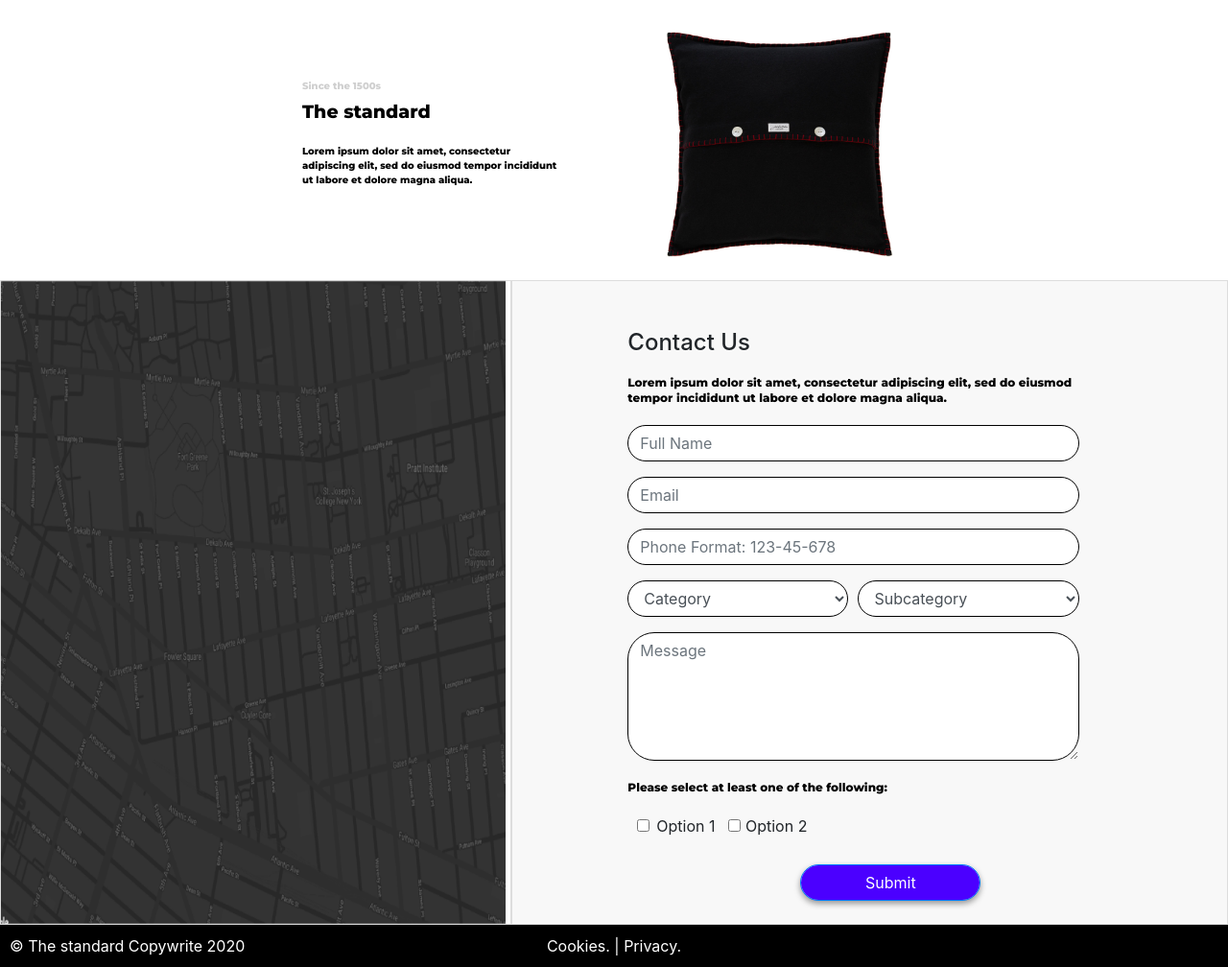
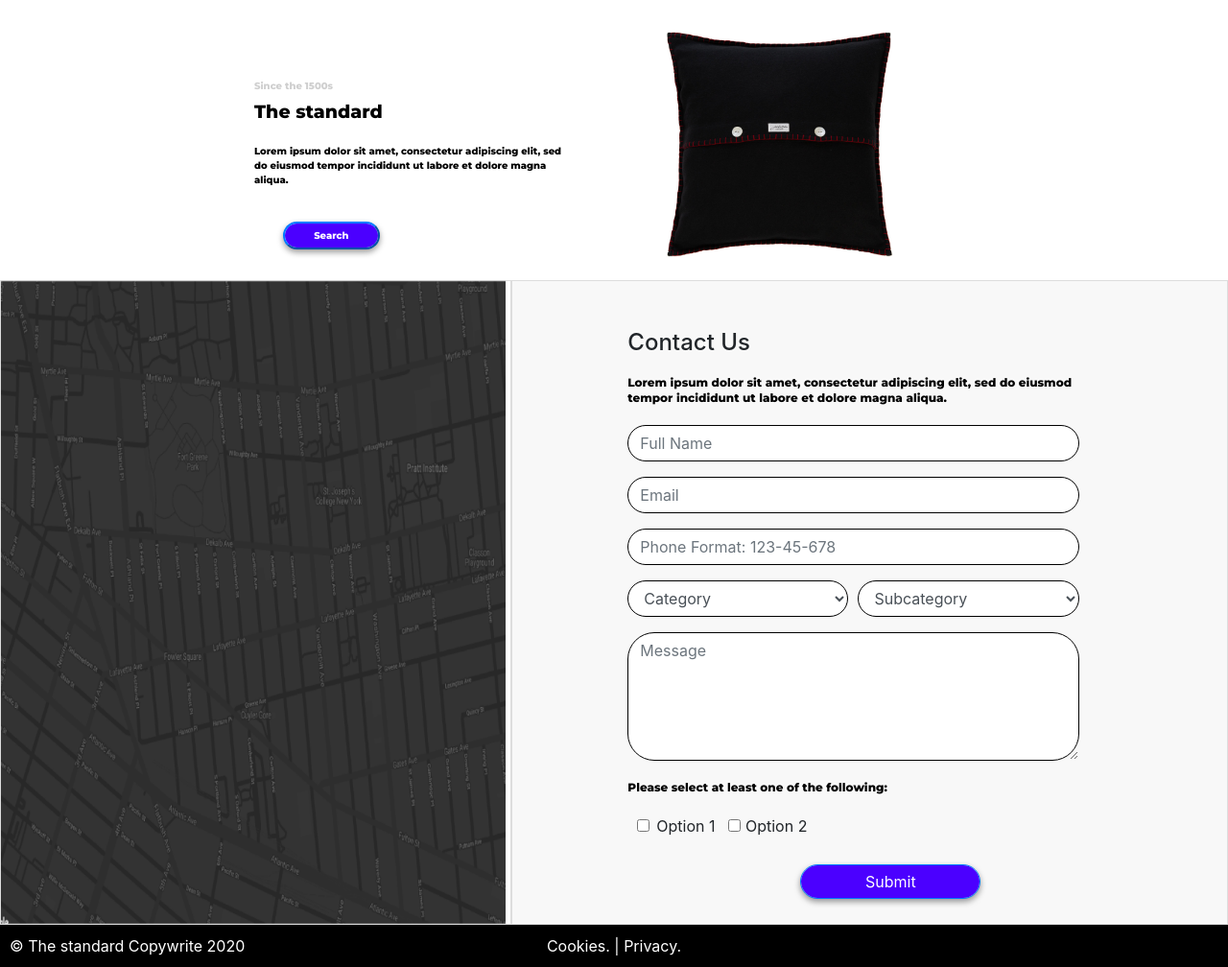
Before and after one commit to iakovosl/Responsive-Website, a plain HTML site: page index.html in a window 1280 px wide. Shown: the part 1393-2401 px from the top of the page at 96% size. Drawn offline with nearby package versions, Linux system fonts and the light colour scheme.

Commit message:
Added search button

```diff
--- a/index.html
+++ b/index.html
@@ -19,6 +19,7 @@
 <body>
     <header>
         <div class="topnav" id="myTopnav">
+
             <img src="img/logo.svg" class="headlogo" />
             <a href="#main_one" class="active" style="border-bottom: 8px solid #B4FF00; color:#B4FF00;">Main One</a>
             <a href="#Page_two">Page two</a>
@@ -81,13 +82,16 @@
         <div class="row">
             <div class="col-xl-6 col-lg-6 col-md-6 order-sm-12 " class="rotate-link">
                 <img src="img/pop-art-love-cushion-46x46cm-848344 (1)@2x.png" alt="pop-art-love" class="pop-art-love">
+
             </div>
             <div class="col-xl-6 col-lg-6 col-md-6 order-sm-1">
                 <div class="pop-art-text">
                     <h5>Since the 1500s</h5>
                     <h6>The standard</h6>
-                    <p>Lorem ipsum dolor sit amet, consectetur </br> adipiscing elit, sed do eiusmod tempor incididunt </br> ut labore et dolore magna aliqua.</p>
+                    <p>Lorem ipsum dolor sit amet, consectetur adipiscing elit, sed do eiusmod tempor incididunt ut labore et dolore magna aliqua.</p>
+                    <button type="submit" class="searchbtn btn-primary">Search</button>
                 </div>
+
             </div>
         </div>
     </div>
@@ -186,6 +190,8 @@
                 x.className = "topnav";
             }
         }
+
+
     </script>
 
 </body>
--- a/style.css
+++ b/style.css
@@ -170,12 +170,13 @@ html {
   }
 
 .pop-art-text{
-    margin: 80px 0 0 300px;
+    margin: 80px 0 0 250px;
     text-align: left;
     font: normal normal normal 10px/15px Montserrat;
     letter-spacing: 0px;
     color: #000000;
     opacity: 1;
+    width: 55%;
 }
 
 .pop-art-text h5{
@@ -244,12 +245,24 @@ html {
     box-shadow: 0px 3px 6px #00000066;
     border-radius: 42px;
     opacity: 1;
-    padding: 0 5 0 5px;
+    padding: 5px;
     text-align: center;
     width: 40%;
     margin: 20px 0 20px 180px;
 }
 
+.searchbtn  {
+    background: #4B00FF 0% 0% no-repeat padding-box;
+    box-shadow: 0px 3px 6px #00000066;
+    border-radius: 42px;
+    opacity: 1;
+    text-align: center;
+    width: 30%;
+   margin-left: 30px;
+   margin-top: 20px;
+   padding: 5px;
+
+}
 
 /* -------------------------------------------------- */
 /* FOOTER */
@@ -260,6 +273,8 @@ html {
    position: absolute;
    margin: 5px 0 0 420px;
 }
+
+
 
 /* -------------------------------------------------- */
 /* RESPONSIVE*/
@@ -283,6 +298,7 @@ html {
     .contact-form{ padding: inherit; margin: 40px 0 0 70px; width: 70%; }
     .btn{ margin-left: -30px; padding: 0 5 0 5px; text-align: center; width: 120%; }
 
+
 }
 
 
@@ -293,6 +309,8 @@ html {
     .pop-art-text{ width: auto; margin-top: 120px; margin-left: 100px; font-size: small; }
     .pop-art-love{ width: 70%; margin-left: 50px; margin-top: 70px; }
     .headlogo { position: absolute; top: 15px; left: 40px; opacity: 1; margin-bottom: 8px; }
+    .searchbtn  { margin-bottom: 20px; }
+
 
 
 /* -------------------------------------------------- */
@@ -338,6 +356,7 @@ html {
     .form-check2-input{ margin-left: -20px; }
     .contact-form{ padding: inherit; margin: 40px 0 0 70px; width: 70%; }
     .btn{ margin-left: -30px; padding: 0 5 0 5px; text-align: center; width: 120%; }
+    .searchbtn  { margin-left: 10px; }
 
 
 
@@ -348,9 +367,9 @@ html {
 
     .topnav a:not(:first-child) {display: none; margin: 20px; }
     .topnav a.icon { float: right; display: block; background: transparent url('img/Group\ 1154.png') 0% 0% no-repeat padding-box; }
-    .topnav.responsive {position: relative; }
+    .topnav.responsive {position: relative;}
 
-    .topnav.responsive .icon { position: absolute; right: 0; top: 0;}
+    .topnav.responsive .icon { position: absolute; right: 0; top: 0; }
     .topnav.responsive a { position: relative; top: 40px; float: none; display: block; text-align: left; }
 
 
```
